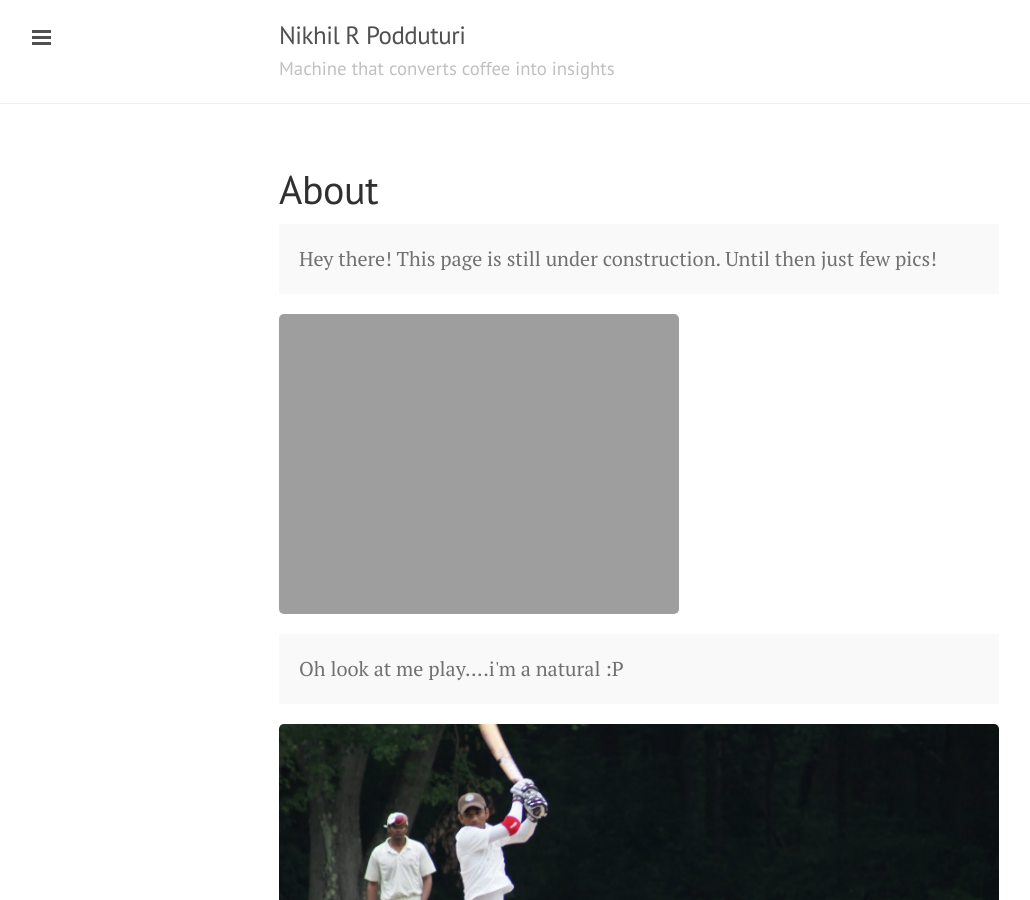
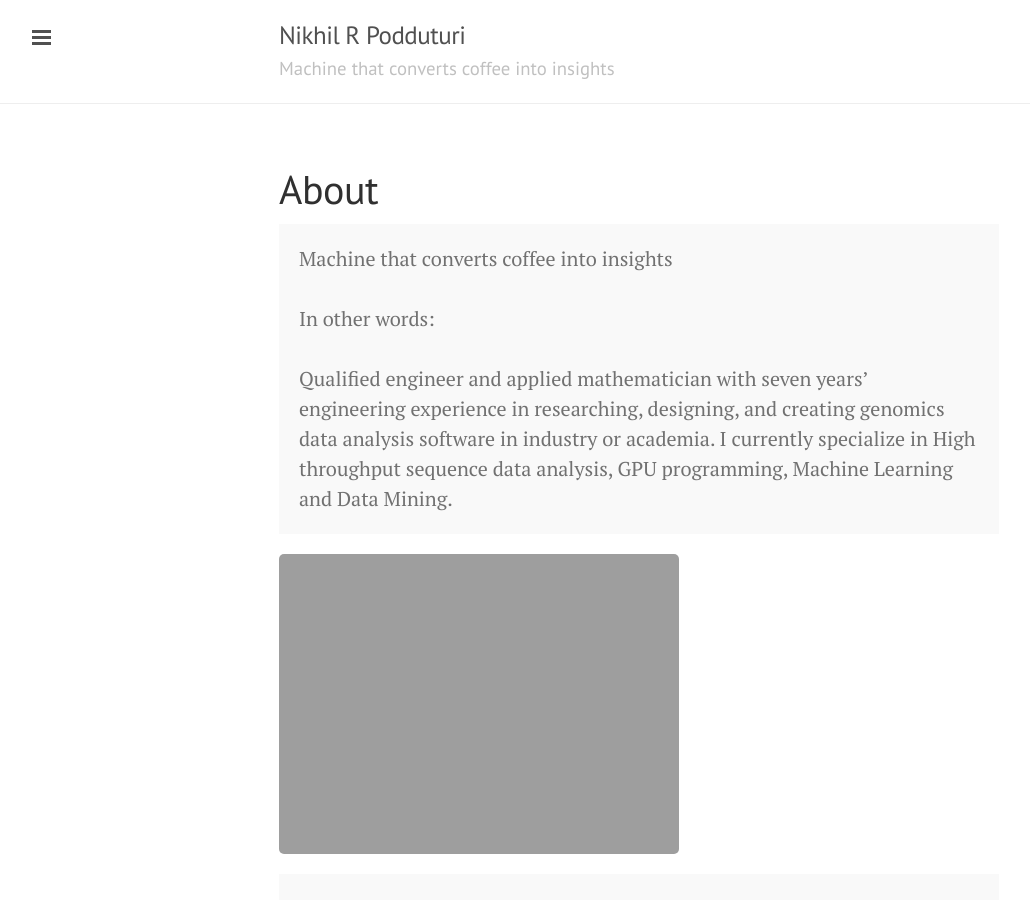
Before and after one commit to nikhilRP/nikhilRP.github, a Jekyll site: the page built from about.md, in a window 1280 px wide and 900 px high. Shown: the whole window, without its empty margins (1-1031 px from the left). Built offline with Jekyll 4.4.1, drawn with Linux system fonts in a browser that asks for light colours; Markdown is read by kramdown in place of the engine named in the settings.

Commit message:
Update about.md

```diff
--- a/about.md
+++ b/about.md
@@ -4,7 +4,9 @@ title: About
 ---
 
 <p class="message">
-  Hey there! This page is still under construction. Until then just few pics!
+Machine that converts coffee into insights <br /><br />
+In other words: <br /><br />
+Qualified engineer and applied mathematician with seven years’ engineering experience in researching, designing, and creating genomics data analysis software in industry or academia. I currently specialize in High throughput sequence data analysis, GPU programming, Machine Learning and Data Mining.
 </p>
 
 ![Nikhil]({{ site.url }}/assets/CIMG1796.JPG)
```
